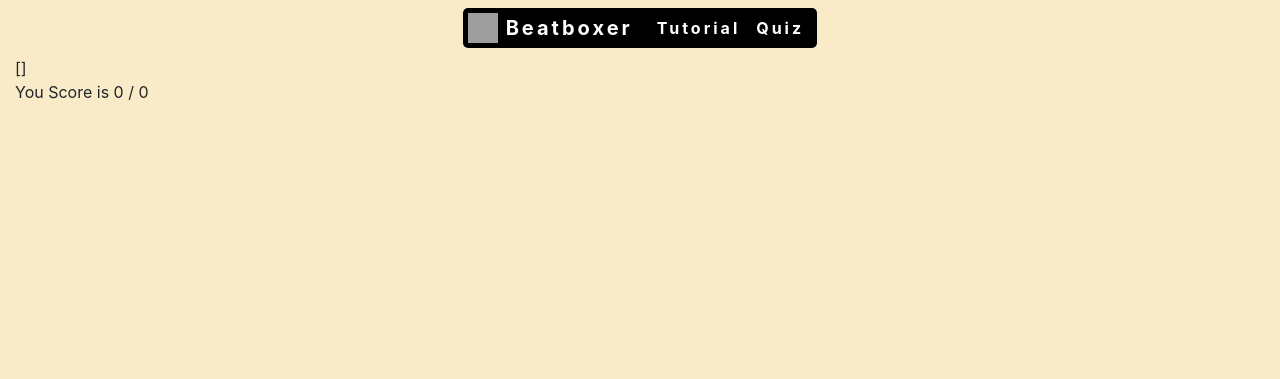
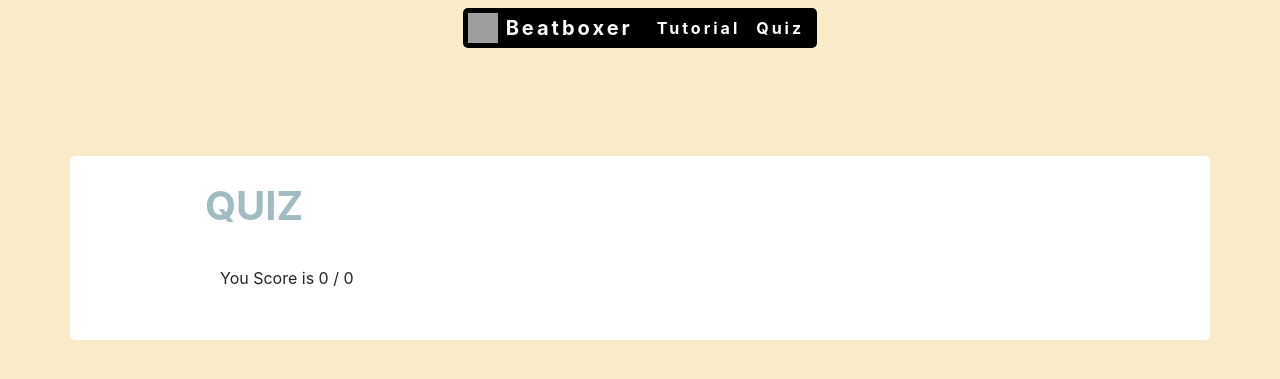
Before and after one commit to JavenW/CS4170GP, a Flask app: page /quizResult in a window 1280 px wide. Shown: the top 379 px of the page. Run offline with Flask 2, Linux system fonts and the light colour scheme; some libraries are stand-ins or nearby versions; grey boxes are pictures that could not be loaded.

```diff
--- /dev/null
+++ b/static/score.css
@@ -0,0 +1,18 @@
+.quiz_title {
+    font-size: 40px;
+    padding-bottom: 30px;
+    color: #A0BCC2;
+    font-weight: bold;
+}
+.quiz-box {
+    border-radius: 5px;
+    border-color: black;
+    border-width: 2px;
+    background-color: white;
+    margin-top: 100px;
+    margin-bottom: 100px;
+    padding: 20px 150px 50px 150px;
+}
+.answer{
+    padding: 20px;
+}
--- /dev/null
+++ b/static/score.js
@@ -0,0 +1,59 @@
+function generateresult(quiz_answers) {
+    console.log(quiz_answers)
+
+    for (let id in quiz_answers) {
+        let single=$("<div class='answer'>Question "+id+": </div>");
+        let user=$("<div>Your Picks: </div>");
+        let answers=$("<div>Answers: </div>");
+        let quiz=quiz_answers[id];
+        for (let item in quiz){
+            // answers.push(item);
+            if(item==='id'){
+                continue;
+            }
+            else{
+                user.append("<span>"+quiz[item]+", </span>");
+                answers.append("<span>"+item+", </span>")
+                // console.log(quiz[item])
+            }
+        }
+        single.append(answers);
+        single.append(user);
+        $("#quiz-answer").append(single);
+
+        // let choice = $("<div style='display: inline-block;margin: auto' class='col-md-6'>")
+        // let sound = $("<audio controls>")
+        // sound.attr("id","sound_" + name)
+        // sound.attr("src",sounds[name])
+        // let check=$("<input class=\"form-check-input\" type=\"radio\" name=\"flexRadioDefault\" id=\"flexRadioDefault1\">");
+        // check.attr("data-name", name)
+        // choice.append(check)
+        // choice.append(sound)
+        // selection_question.append(choice);
+
+
+
+        // let source = $("<source>")
+        // console.log(sounds[name])
+        // source.attr("src", sounds[name])
+        // source.attr("type", "audio/mpeg")
+        // sound.append(source)
+
+        // let button = $('<img>')
+        // button.addClass("image")
+        // button.attr("id","button_" + name)
+        // button.attr('src','/static/play_button.jpg')
+        // choice.append(sound)
+        // // choice.append(button)
+        // $("#sound-section").append(choice)
+    }
+
+
+    // $(".image").click(function () {
+    //     console.log($(this).attr('id').substring(6))
+    //     $("#sound" + $(this).attr('id').substring(6)).trigger("play")
+    // });
+}
+$(document).ready(function () {
+   generateresult(quiz_answers);
+});
--- a/templates/score.html
+++ b/templates/score.html
@@ -1,13 +1,26 @@
 {% extends "layout.html" %}
 
 {% block content %}
+    <script>
+        let quiz_answers = {{quiz_answers|tojson}};
+        {#console.log(quiz);#}
 
-{{correctness}}
+    </script>
+    <script type="text/javascript" src="{{ url_for('static', filename = 'score.js') }}"></script>
+    <link rel="stylesheet" href="{{ url_for('static', filename = 'score.css') }}">
+
+    <div class='container quiz-box'>
+        <div class="row quiz_title">
+            QUIZ
+        </div>
+        <div id="quiz-answer">
+
+        </div>
 
 
-<div>
-    You Score is {{t}} / {{total}}
-</div>
-
+        <div>
+            You Score is {{ t }} / {{ total }}
+        </div>
+    </div>
 
 {% endblock %}
```
